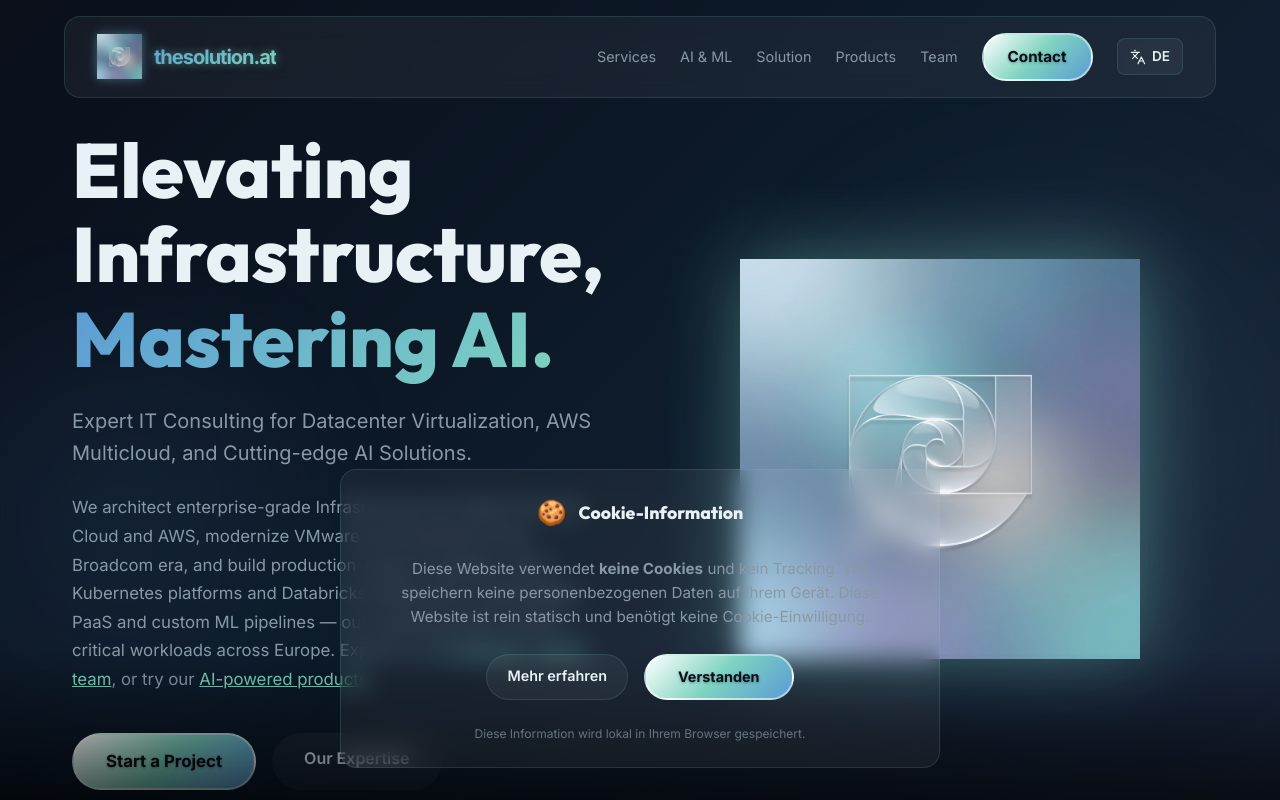
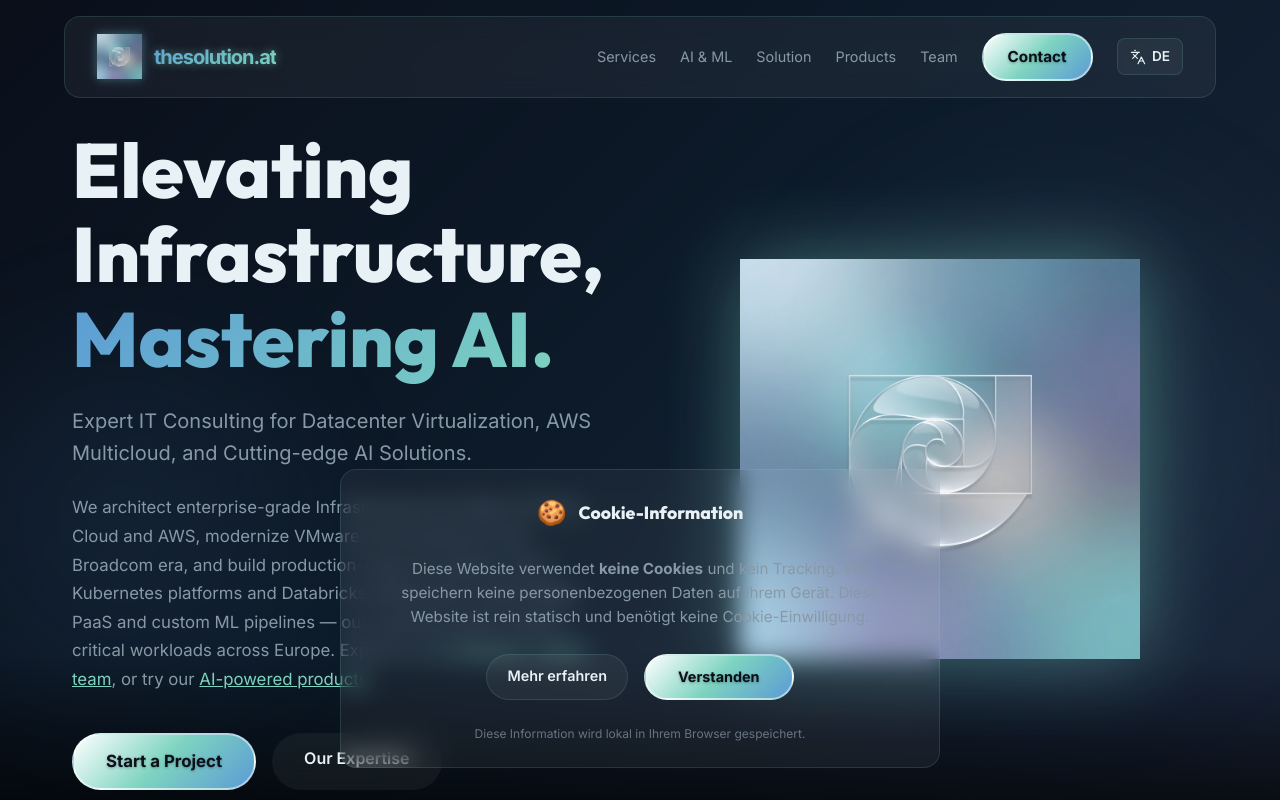
Before and after one commit to foozy74/thesolution.at, a Next.js app: page /en in a window 1280 px wide. Shown: the top 800 px of the page. Built offline with nearby package versions, Linux system fonts and the light colour scheme.

Commit message:
fix(hero): make buttons clickable by fixing overlay z-index and pointerEvents

```diff
--- a/app/[locale]/page.tsx
+++ b/app/[locale]/page.tsx
@@ -59,7 +59,7 @@
       `}</style>
       <div
         className="container hero-flex-container"
-        style={{ position: "relative", zIndex: 2 }}
+        style={{ position: "relative", zIndex: 10 }}
       >
         <div style={{ flex: "1" }} className="w-full">
           <h1 style={{ fontSize: "clamp(2.5rem, 6vw, 5rem)", lineHeight: 1.1, marginBottom: "1.5rem" }}>
@@ -119,6 +119,7 @@
           background: "radial-gradient(circle, rgba(125, 211, 192, 0.12) 0%, rgba(91, 155, 213, 0.08) 40%, transparent 70%)",
           filter: "blur(60px)",
           zIndex: 1,
+          pointerEvents: "none",
         }}
       />
       <div
@@ -131,6 +132,7 @@
           background: "radial-gradient(circle, rgba(91, 155, 213, 0.1) 0%, transparent 70%)",
           filter: "blur(50px)",
           zIndex: 1,
+          pointerEvents: "none",
         }}
       />
       <div
@@ -142,6 +144,7 @@
           height: "200px",
           background: "linear-gradient(to bottom, transparent, rgba(0, 0, 0, 0.9))",
           zIndex: 2,
+          pointerEvents: "none",
         }}
       />
     </header>
--- a/app/globals.css
+++ b/app/globals.css
@@ -49,6 +49,10 @@
   --sidebar-accent-foreground: oklch(0.205 0 0);
   --sidebar-border: oklch(0.922 0 0);
   --sidebar-ring: oklch(0.708 0 0);
+}
+
+html {
+  scroll-behavior: smooth;
 }
 
 * {
```
